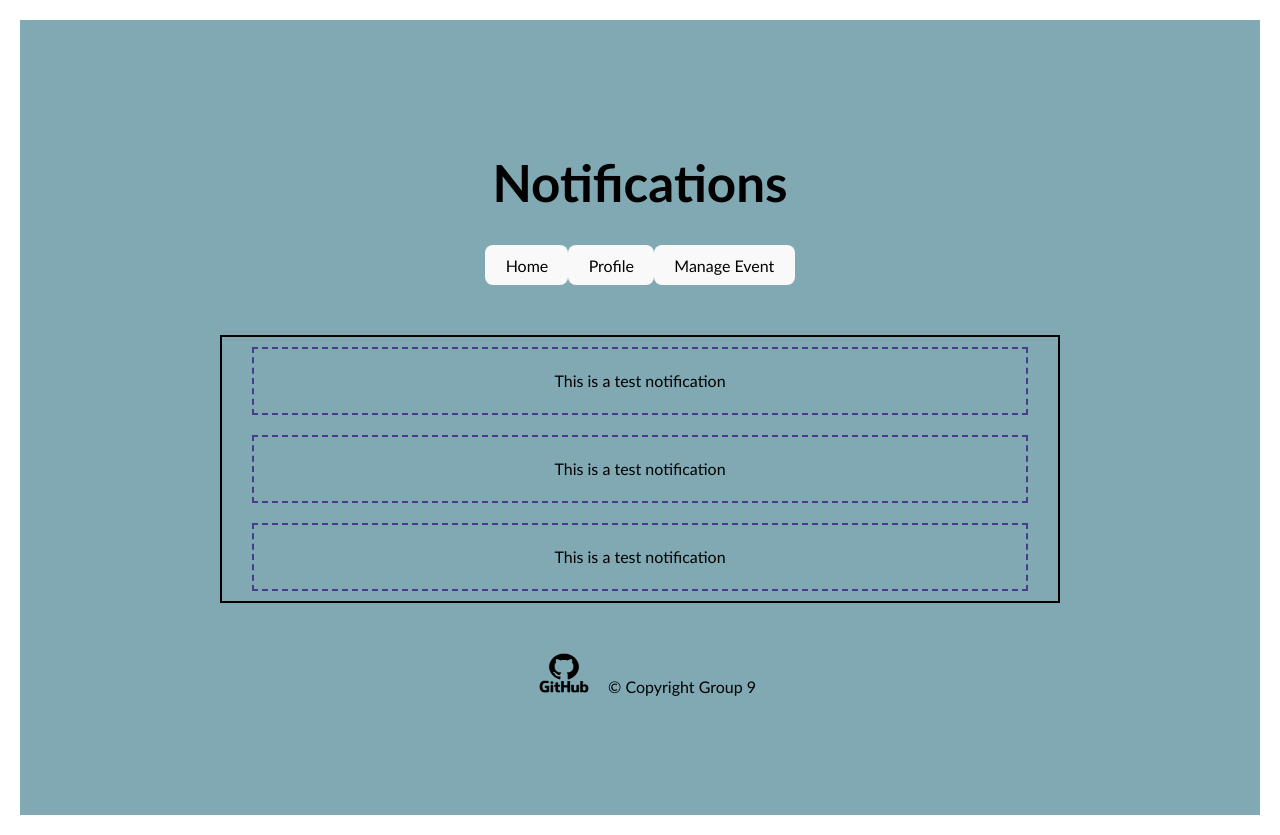
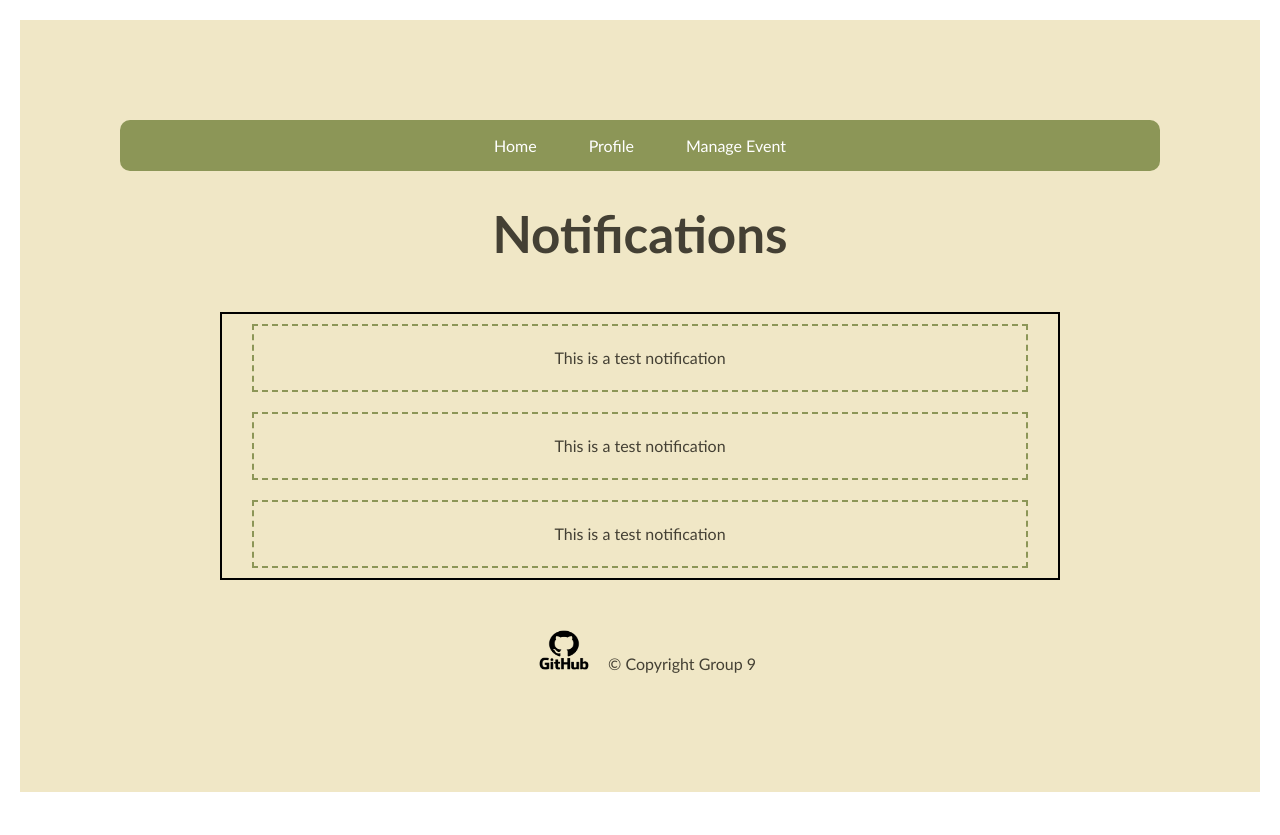
Before and after one commit to 2ndplan3t/Event_Managment_System, a React (Vite) app in the folder front_end_dev/ems/: page / in a window 1280 px wide. After the commit the page ends 812 px from the top, so only its background shows below. Built offline with nearby package versions, Linux system fonts and the light colour scheme.

Commit message:
Notification Page CSS Matching
This is to edit the Notification page so that it matches the rest of the webpages on the website.

```diff
--- a/front_end_dev/ems/src/App.css
+++ b/front_end_dev/ems/src/App.css
@@ -4,11 +4,33 @@
   margin: 20px;
   padding: 100px;
   text-align: center;
-  background-color: #80a9b3;
-  color: black;
+  background-color: #f0e7c6;
+  color: #444034;
   font-family: "Trebuchet MS", "Verdana", sans-serif;
 }
 
+.notif_page{
+
+}
+
+.nav_buttons{
+  background-color: #8c9657;
+  border-radius: 10px;
+}
+
+.nav_buttons button {
+  background-color: transparent; /* Makes the background transparent */
+  color: white; /* Sets the text color to white */
+  padding: 10px 20px; /* Adds padding for better size */
+  margin: 5px; /* Adds space between the buttons */
+  cursor: pointer; /* Changes the cursor to a pointer when hovering over the button */
+  font-size: 16px; /* Sets a font size */
+}
+
+.nav_buttons button:hover {
+  background-color: #b9c57f; /* Adds a subtle background color on hover */
+  border-color: #444034; /* Keeps the border white */
+}
 .notif_area{
   display: grid;
   grid-template-columns: 1fr;
@@ -22,7 +44,7 @@
 }
 
 .notification{
-  border: 2px dashed darkslateblue;
+  border: 2px dashed #8c9657;
   width: auto;
   margin: auto 20px auto 20px;
   padding: 20px;
--- a/front_end_dev/ems/src/App.jsx
+++ b/front_end_dev/ems/src/App.jsx
@@ -6,14 +6,14 @@ function App() {
 
   return (
     <>
-      <header>
+      <header class="notif_page">
+        <div class="nav_buttons">
+          <button type="button">Home</button>
+          <button type="button">Profile</button>
+          <button type="button">Manage Event</button>
+        </div>
         <h1>Notifications</h1>
       </header>
-      <div class="nav_buttons">
-        <button type="button">Home</button>
-        <button type="button">Profile</button>
-        <button type="button">Manage Event</button>
-      </div>
       <div class="notif_area">
         <p class="notification">This is a test notification</p>
         <p class="notification">This is a test notification</p>
```
